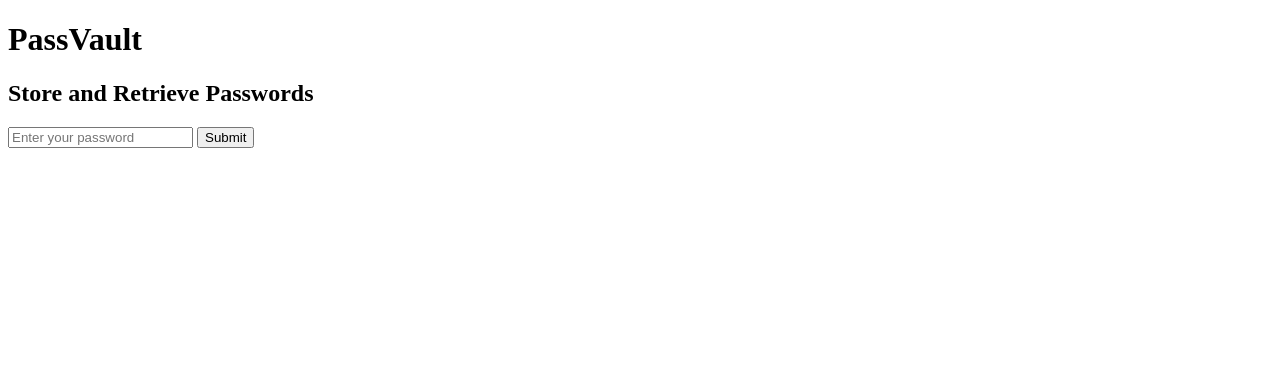
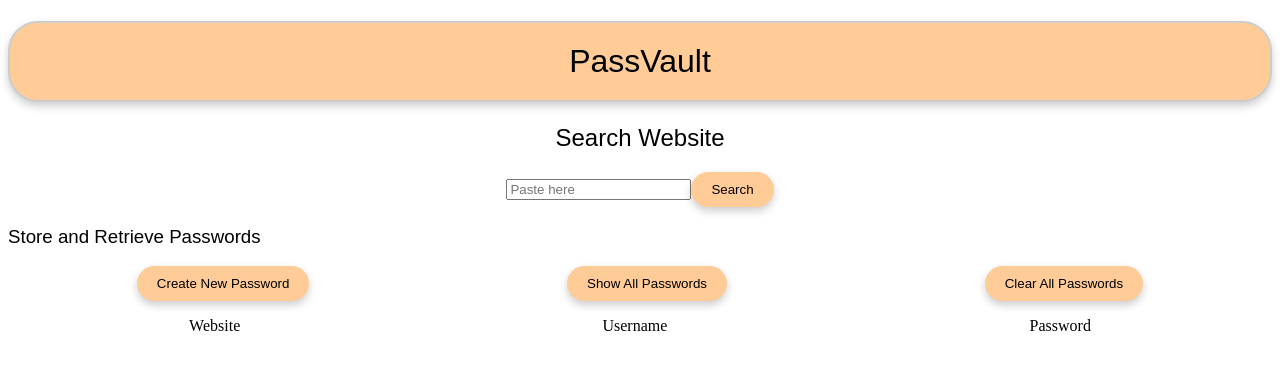
Before and after one commit to briprogramming/Hackathon-Project, a plain HTML site: page Password-Manager-App/frontend/index.html in a window 1280 px wide. Drawn offline with Linux system fonts and the light colour scheme; a web font is replaced by a local one.

Commit message:
Added the outline of the App presentation

```diff
--- a/Password-Manager-App/frontend/index.html
+++ b/Password-Manager-App/frontend/index.html
@@ -5,23 +5,40 @@
     <meta name="viewport" content="width=device-width, initial-scale=1.0">
     <title>Password Manager</title>
 </head>
-<link rel="stylesheet" href="styles.css">
+<link rel="stylesheet" href="style.css">
+<link rel="preconnect" href="https://fonts.googleapis.com">
+<link rel="preconnect" href="https://fonts.gstatic.com" crossorigin>
+<link href="https://fonts.googleapis.com/css2?family=Poetsen+One&display=swap" rel="stylesheet">
 <body>
     <div class="container">
         <header>
+            <div class="bubble-cloud"></div>
             <h1>PassVault</h1>
         </header>
-        <main>
-            <h2>Store and Retrieve Passwords</h2>
-            <ul id="password-list"></ul>
-            <!-- <button id="add-password">Add Password</button> -->
+            <h2>Search Website</h2>
+            <main>
+            <input type="text" id="website-url" placeholder="Paste here">
+            <button onclick="searchWebsite()">Search</button>
+            <div id="search-result"></div>
         </main>
-        <form id="password-form">
-            <input type="text" id="password" placeholder="Enter your password" required>
-            <button type="submit">Submit</button>
-        </form>
+        <section class="Functionality">
+            <h3>Store and Retrieve Passwords</h3>
+            <ul>
+                <li><button onclick="showForm()">Create New Password</button></li>
+                <li><button onclick="showList()">Show All Passwords</button></li>
+                <li><button onclick="clearPasswords()">Clear All Passwords</button></li>
+            </ul>
+        </section>
+        <section>
+            <ul>
+                <li>Website</li>
+                <li>Username</li>
+                <li>Password</li>
+            </ul>
+        </section>
         <div id="result"></div>
     </div>
+
 
     <script src="script.js"></script>
 </body>
--- a/Password-Manager-App/frontend/style.css
+++ b/Password-Manager-App/frontend/style.css
@@ -0,0 +1,58 @@
+h1 {
+    background-color: #ffcb97;
+    text-align: center;
+    color: black;
+    font-family: "Poetsen One", sans-serif;
+    font-weight: 400;
+    font-style: normal;
+    padding: 20px 30px;
+    border-radius: 30px;
+    box-shadow: 0 4px 8px rgba(0, 0, 0, 0.2);
+    border: 2px solid #ccc;
+}
+
+h2 {
+    text-align: center;
+    color: black;
+    font-family: "Poetsen One", sans-serif;
+    font-weight: 400;
+    font-style: normal;
+}
+h3 {
+    text-align: left;
+    color: black;
+    font-family: "Poetsen One", sans-serif;
+    font-weight: 400;
+    font-style: normal;
+}
+button {
+    background-color: #ffcb97;
+    color: black;
+    font-family: "Poetsen One", sans-serif;
+    font-weight: 400;
+    font-style: normal;
+    padding: 10px 20px;
+    border-radius: 30px;
+    box-shadow: 0 4px 8px rgba(0, 0, 0, 0.2);
+    border: none;
+    cursor: pointer;
+}
+main{
+
+    display: flex;
+    justify-content: center;
+    align-items: center;
+
+}
+ul{
+    display: flex;
+    justify-content: space-around;
+    list-style-type: none;
+    padding: 0;
+    width: 100%; /* Adjust width as needed */
+}
+li {
+    margin: 0 10px; /* Adjust margin as needed */
+
+
+}
```
